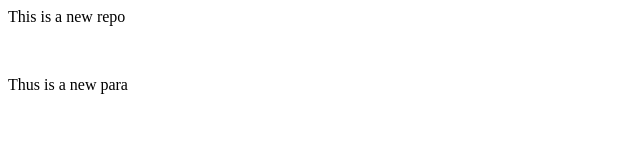
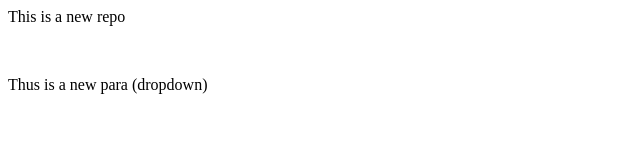
Before and after one commit to aishxfriied/localRepo, a plain HTML site: page index.html in a window 1280 px wide. Shown: the whole page, without its empty margins (0-640 px from the left). Drawn offline with Linux system fonts and the light colour scheme.

```diff
--- a/index.html
+++ b/index.html
@@ -2,4 +2,4 @@
     This is a new repo
 </p>
 <br>
-<p>Thus is a new para </p>
+<p>Thus is a new para (dropdown) </p>
```
